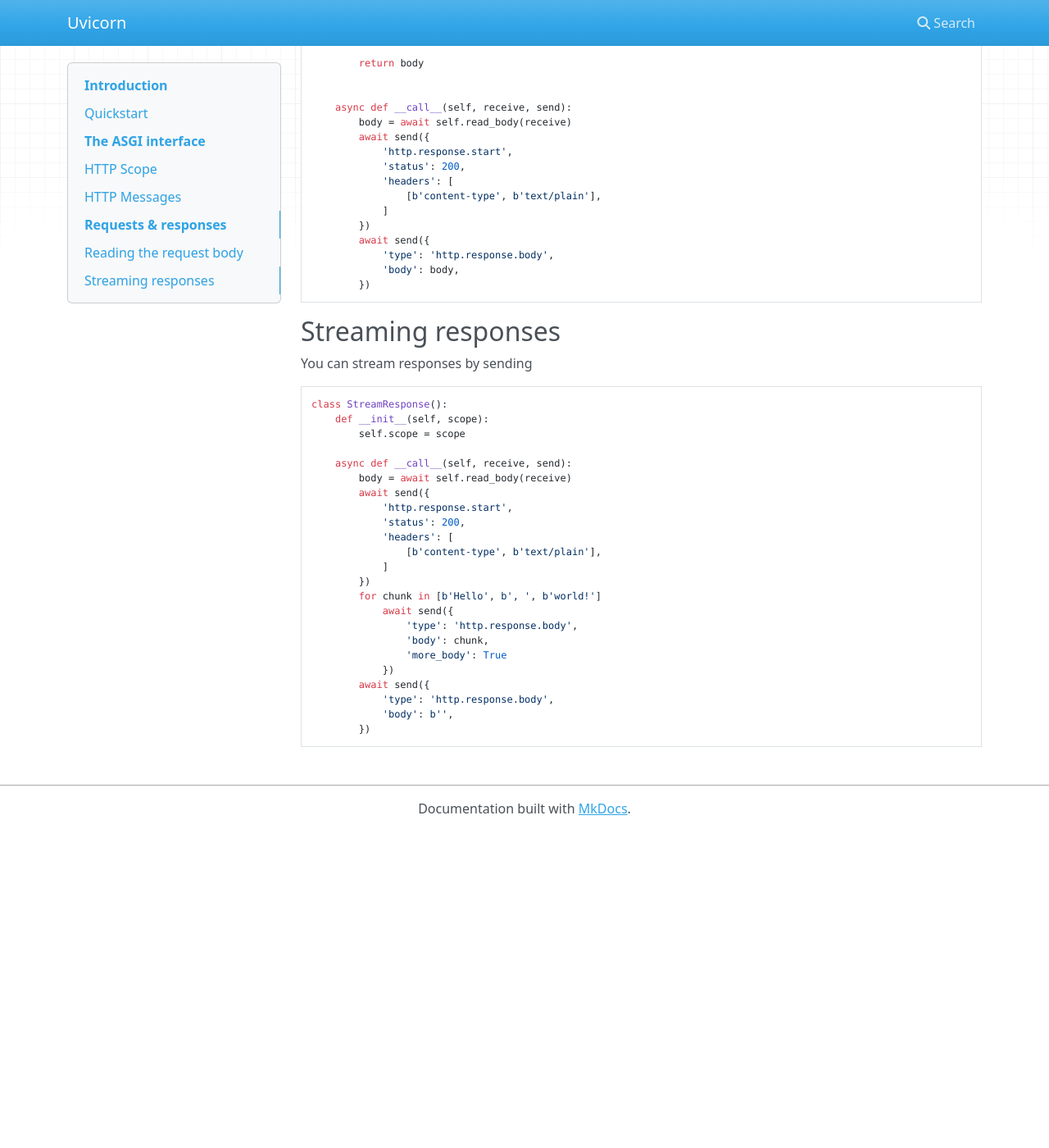
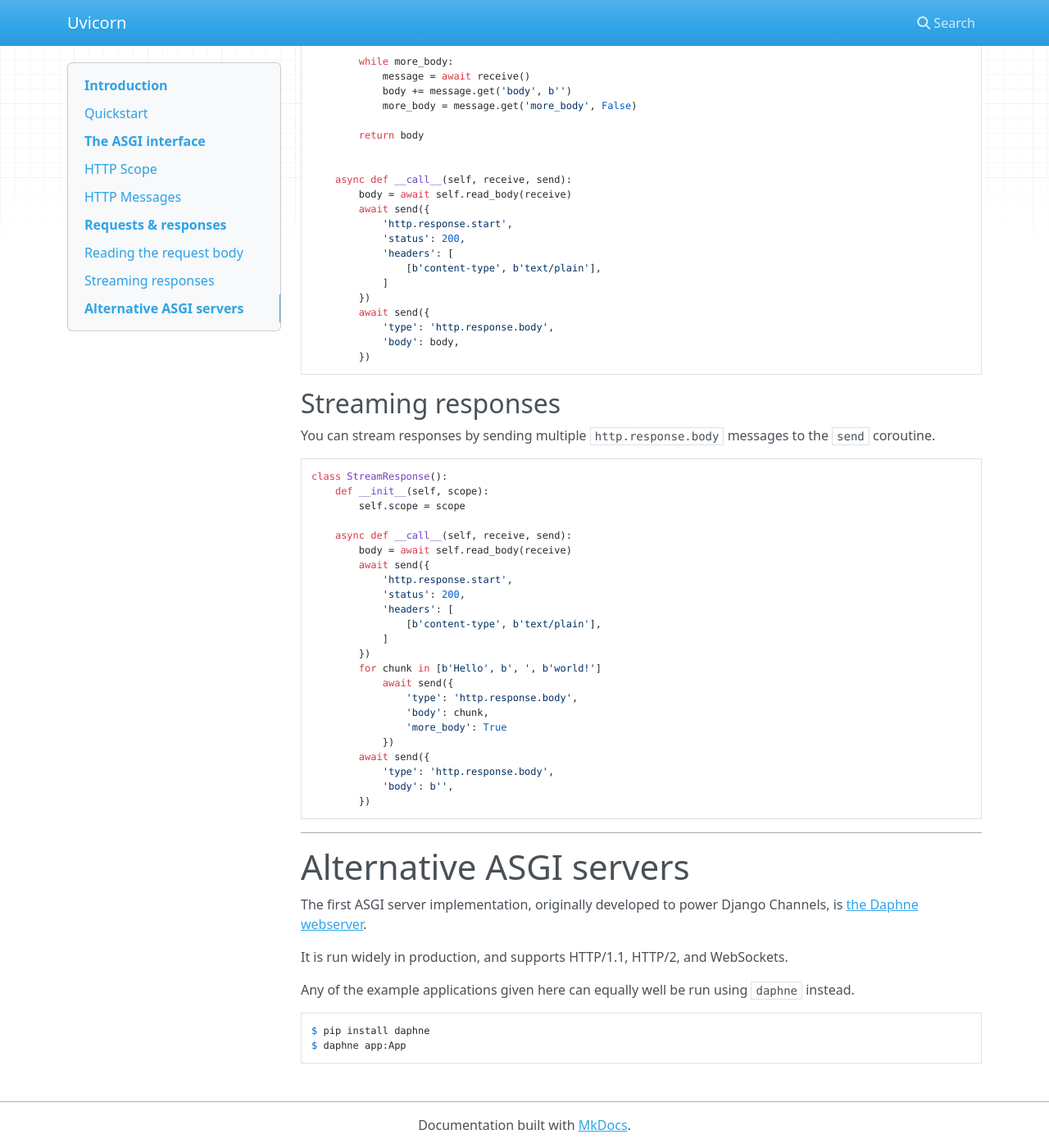
Before and after one commit to encode/uvicorn, an MkDocs documentation site: the page built from docs/index.md, in a window 1280 px wide and 1400 px high, scrolled down 3024 px. Shown: the whole window at 82% size. Built offline with MkDocs 1.6.1, drawn with Linux system fonts in a browser that asks for light colours; nearby versions of some CDN libraries; old or Windows-style settings are respelled for this version of MkDocs; before the commit the page ends 4038 px from its top, so only the background shows below that; some of the changed text lies outside the part shown.

Commit message:
Updating README and docs for ASGI

````diff
--- a/docs/index.md
+++ b/docs/index.md
@@ -5,6 +5,10 @@
 Until recently Python has lacked a minimal low-level server/application interface for
 asyncio frameworks. The [ASGI specification][asgi] fills this gap, and means we're now able to start building
 a common set of tooling usable across all asyncio frameworks.
+
+ASGI should help enable an ecosystem of Python web frameworks that are highly competitive against Node
+and Go in terms of achieving high throughput in IO-bound contexts. It also provides support for HTTP/2 and
+WebSockets, which cannot be handled by WSGI.
 
 Uvicorn currently only supports HTTP/1.1, but WebSocket support and HTTP/2 are planned.
 
@@ -178,7 +182,8 @@
 
 ## Streaming responses
 
-You can stream responses by sending
+You can stream responses by sending multiple `http.response.body` messages to
+the `send` coroutine.
 
 ```python
 class StreamResponse():
@@ -206,7 +211,24 @@
         })
 ```
 
+---
+
+# Alternative ASGI servers
+
+The first ASGI server implementation, originally developed to power Django Channels,
+is [the Daphne webserver][daphne].
+
+It is run widely in production, and supports HTTP/1.1, HTTP/2, and WebSockets.
+
+Any of the example applications given here can equally well be run using `daphne` instead.
+
+```shell
+$ pip install daphne
+$ daphne app:App
+```
+
 [uvloop]: https://github.com/MagicStack/uvloop
 [httptools]: https://github.com/MagicStack/httptools
 [asgi]: https://github.com/django/asgiref/blob/master/specs/asgi.rst
 [asgi-http]: https://github.com/django/asgiref/blob/master/specs/www.rst
+[daphne]: https://github.com/django/daphne
````
Also changed, not shown: README.md (+6 -30 lines).
